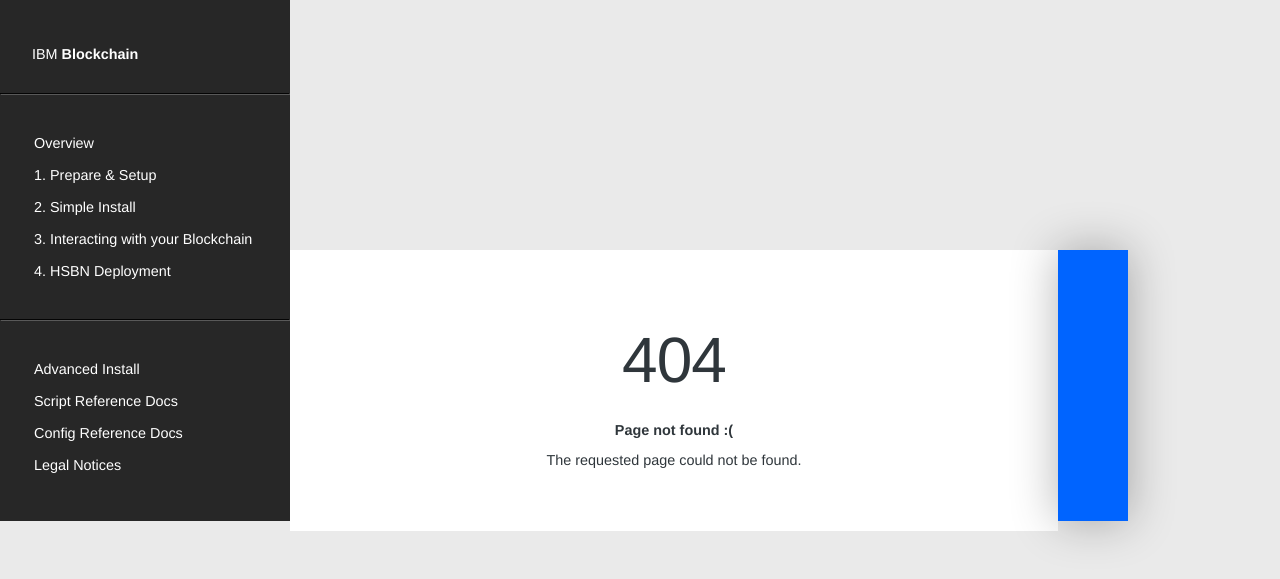
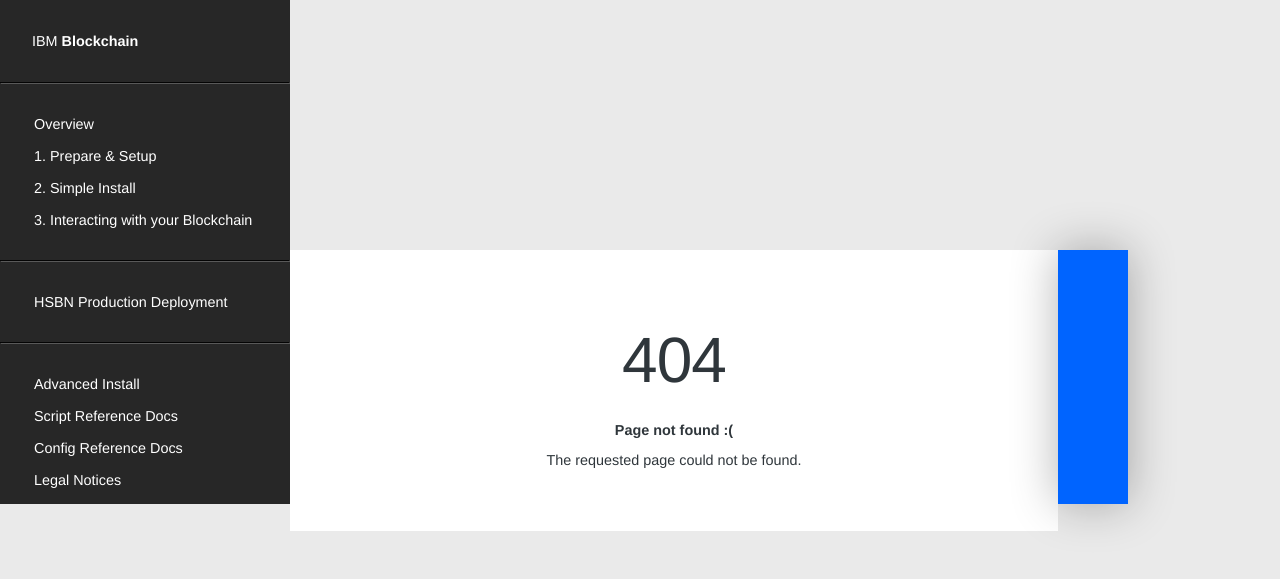
Before and after one commit to IBM-Blockchain-Archive/ibm-blockchain.github.io, a Jekyll site: the page built from 404.html, in a window 1280 px wide. Shown: the top 579 px of the page. Built offline with Jekyll 4.4.1, drawn with Linux system fonts in a browser that asks for light colours; some web fonts are replaced.

Commit message:
navigation update for hsbn tutorials

```diff
--- a/_includes/header.html
+++ b/_includes/header.html
@@ -1,10 +1,18 @@
 <div class="nav">
-        <p>IBM <b>Blockchain</b></p>
+        <a class="top-link" href="/overview">IBM <b>Blockchain</b></a>
         <hr>
       <ul>
         <li><a href="/">Overview</a></li>
         {% for page in site.pages %}
         {% if page.category == "tutorial" | sort:"order" %}
+        <li><a href="{{ page.url }}">{{ page.title }}</a></li>
+        {% endif %}
+        {% endfor %}
+      </ul>
+      <hr>
+      <ul>
+        {% for page in site.pages %}
+        {% if page.category == "hsbn" | sort:"order" %}
         <li><a href="{{ page.url }}">{{ page.title }}</a></li>
         {% endif %}
         {% endfor %}
--- a/_pages/08_HSBN Deployment.md
+++ b/_pages/08_HSBN Deployment.md
@@ -1,9 +1,9 @@
 ---
 layout: default
-title:  4. HSBN Deployment
+title:  HSBN Production Deployment
 permalink: "/hsbn-deployment/"
-category: tutorial
-order: 4
+category: hsbn
+order: 1
 ---
 
 # Deploying Hyperledger Composer Business Network to HSBN v1 Beta on Bluemix
--- a/css/style.scss
+++ b/css/style.scss
@@ -169,6 +169,19 @@ pre {
   }
 }
 
+.top-link {
+  font-family: $font-family;
+  color: white;
+  font-weight: 400;
+  font-size: 0.9rem;
+  max-width: 50em;
+  padding-bottom: 1rem;
+
+  &:hover {
+    text-decoration: none;
+  }
+}
+
 
 .page-container {
   display: grid;
@@ -194,6 +207,9 @@ pre {
     // margin-top: 2rem;
     margin-left: -2rem;
     margin-right: -1rem;
+    margin-top: 2rem;
+    margin-bottom: 2rem;
+
   }
 
   p {
@@ -203,8 +219,8 @@ pre {
 
   ul {
     padding: 0;
-    padding-bottom: 1rem;
-    padding-top: 2rem;
+    // padding-bottom: 1rem;
+    // padding-top: 2rem;
     margin: 0;
     font-size: 0.9rem;
     li {
@@ -224,6 +240,10 @@ pre {
           padding-left: 2rem;
           margin-left: -2rem;
         }
+      }
+
+      &:last-of-type {
+        padding-bottom: 0;
       }
 
       }
```
Also changed, not shown: css/style.min.css.
